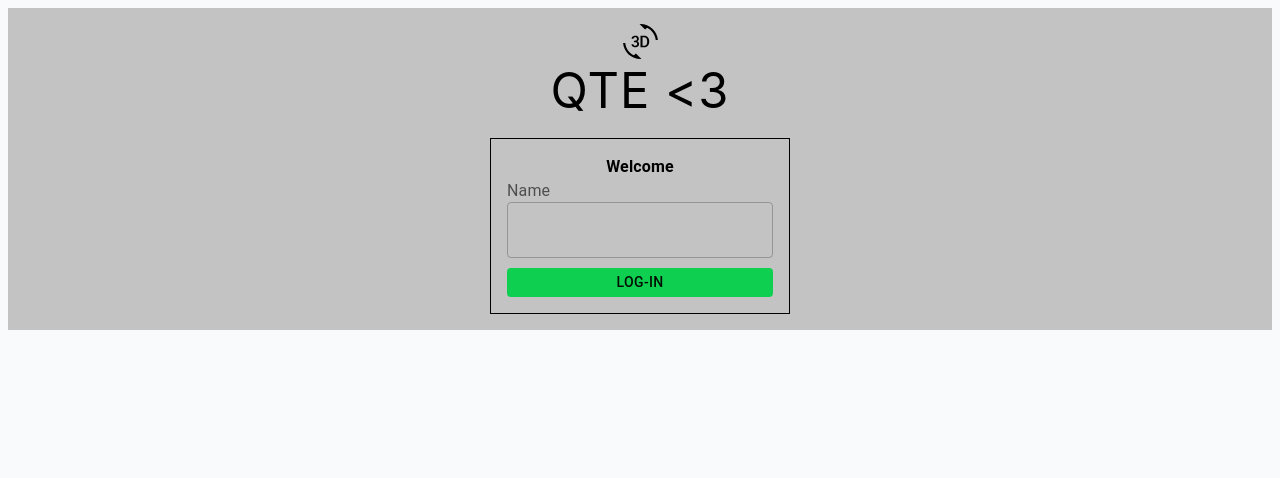
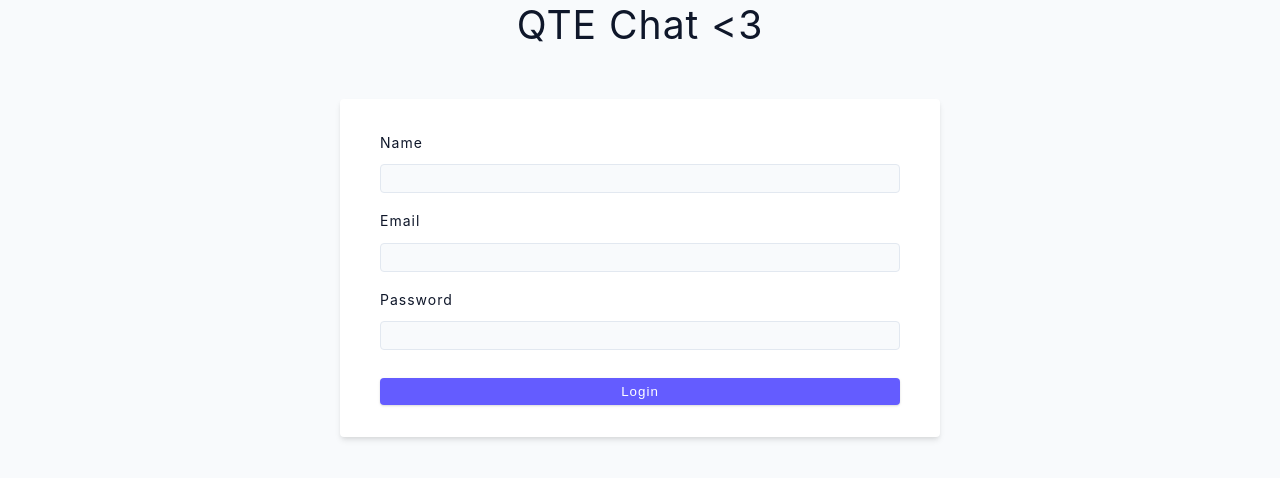
Before and after one commit to DavidFornander/chat-client, a React (Create React App) app in the folder app/: page / in a window 1280 px wide. Shown: the top 478 px of the page. Built offline with nearby package versions, Linux system fonts and the light colour scheme.

Commit message:
Improved Sign in page

```diff
--- a/app/src/features/logIn/LogInForm.tsx
+++ b/app/src/features/logIn/LogInForm.tsx
@@ -1,61 +1,80 @@
-import { FC, FormEvent } from 'react';
+import { useState } from 'react';
+import axios from 'axios';
 import { useNavigate } from 'react-router-dom';
-import { Provider, useSelector, useDispatch } from 'react-redux';
-import { Box, TextField, Typography, InputLabel, Button } from '@mui/material';
 
-import { selectPosts, add } from '../../store';
+// URL to database
+const url = 'http://localhost:3000/users';
 
 
+const LogInForm = () => {
+    const [name, setName] = useState('');
+    const [email, setEmail] = useState('');
+    const [password, setPassword] = useState('')
+
+    let navigate = useNavigate();
 
 
+    const onSubmitHandler = async (e: any) => {
+        e.preventDefault();
 
-const LogInForm: FC = () => {
-
-    const posts = useSelector(selectPosts)
-    const dispatch = useDispatch();
-    let navigate = useNavigate();
-
-    const onSubmitHandler = (e: FormEvent<HTMLFormElement>) => {
-        e.preventDefault();
-        const target = e.target as typeof e.target & {
-            name: {value: string}
-            usr: {value: string}
+        if( name != "" && email != "" && password != "" ){
+            try {
+                const resp = await axios.post(url, { username: name, email: email, password: password })
+                navigate("messages")
+            } catch (error) {
+                console.log(error);
+            }
         }
 
-        console.log(target.name.value)
-
-        if (target.name.value != "") {
-            dispatch(add(target.name.value))
-            navigate('messages')
-        }
-    }
+    };
 
     return (
-        <Box sx={{
-            border: 1,
-            padding: 2,
-            width: '300px',
-            marginTop: 2,
-        }}
-        >
-            <form onSubmit={onSubmitHandler}>
-                <Typography textAlign='center' fontWeight='bold'> Welcome </Typography>
-                <InputLabel> Name</InputLabel>
-                <TextField type='text' name='name' id='name' fullWidth />
-                <Button
-                    style={{
-                        marginTop: 10,
-                        padding: 2,
-                        backgroundColor: '#0fcf50'
-                    }}
-                    type='submit'
-                    fullWidth
-                >
-                    log-in
-                </Button>
+        <section>
+            <h2 className='text-center'>QTE Chat &lt;3</h2>
+            <form className='form' onSubmit={onSubmitHandler}>
+                <div className='form-row'>
+                    <label htmlFor='name' className='form-label'>
+                        name
+                    </label>
+                    <input
+                        type='text'
+                        className='form-input'
+                        id='name'
+                        value={name}
+                        onChange={(e) => setName(e.target.value)}
+                    />
+                </div>
+                <div className='form-row'>
+                    <label htmlFor='email' className='form-label'>
+                        email
+                    </label>
+                    <input
+                        type='email'
+                        className='form-input'
+                        id='email'
+                        value={email}
+                        onChange={(e) => setEmail(e.target.value)}
+                    />
+                </div>
+
+                <div className='form-row'>
+                    <label htmlFor='password' className='form-label'>
+                        password
+                    </label>
+                    <input
+                        type='password'
+                        className='form-input'
+                        id='password'
+                        value={password}
+                        onChange={(e) => setPassword(e.target.value)}
+                    />
+                </div>
+
+                <button type='submit' className='btn btn-block'>
+                    login
+                </button>
             </form>
-        </Box>
-    )
-}
-
-export default LogInForm
+        </section>
+    );
+};
+export default LogInForm;
--- a/app/src/features/logIn/logInSlice.ts
+++ /dev/null
@@ -1 +0,0 @@
-export default {}
--- a/app/src/index.css
+++ b/app/src/index.css
@@ -66,6 +66,7 @@ html {
 }
 
 body {
+  margin: 0;
   background: var(--backgroundColor);
   font-family: -apple-system, BlinkMacSystemFont, 'Segoe UI', Roboto, Oxygen,
     Ubuntu, Cantarell, 'Open Sans', 'Helvetica Neue', sans-serif;
--- a/app/src/layouts/LogInLayout.tsx
+++ /dev/null
@@ -1,21 +0,0 @@
-import { FC, ReactNode } from 'react'
-import ThreeDRotation from '@mui/icons-material/ThreeDRotation'
-import { Grid } from '@mui/material'
-
-
-const LogInLayout = ({ children }: { children: ReactNode }) => {
-    return (
-            <Grid
-                sx={{ p: 2 }}
-                container direction='column'
-                justifyContent='flex-start'
-                alignItems='center'
-            >
-                <ThreeDRotation fontSize='large' />
-                <h1>QTE &lt;3</h1>
-                <main>{children}</main>
-            </Grid>
-    )
-}
-
-export default LogInLayout;
--- a/app/src/pages/Home.page.tsx
+++ b/app/src/pages/Home.page.tsx
@@ -1,13 +1,10 @@
-import "../App.css"
 import { Link } from 'react-router-dom'
 import React, { FormEvent } from 'react'
+import { TextField, Button, Typography, Divider } from "@mui/material";
+import { Provider, useSelector, useDispatch } from 'react-redux';
 
-import { Provider, useSelector, useDispatch } from 'react-redux';
 import store, { selectPosts, add } from '../store';
-import { TextField, Button, Typography, Divider } from "@mui/material";
-
-
-
+import "../App.css"
 
 function UL<T>({
   items,
@@ -58,11 +55,20 @@ const HomePage = () => {
 
       <section className="Section">
         <nav className="Nav">
-          <UL
-            items={posts}
-            itemClick={() => { }}
-            render={(todo) => <>{todo.text}</>}
-          />
+        <Divider/>
+          <div className="card">
+              <div className="container">
+                <h4><b>David</b></h4>
+                <p>Interior Designer</p>
+              </div>
+          </div>
+          <Divider/>
+          <div className="card">
+              <div className="container">
+                <h4><b>Erik</b></h4>
+                <p>Interior Designer</p>
+              </div>
+          </div>
         </nav>
 
         <article className="Article">
@@ -72,31 +78,12 @@ const HomePage = () => {
             render={(todo) => <>{todo.text}</>}
           />
 
-
-          <Divider/>
-          <div className="card">
-              <div className="container">
-                <h4><b>Jane Doe</b></h4>
-                <p>Interior Designer</p>
-              </div>
-          </div>
-          <Divider/>
-          <div className="card">
-              <div className="container">
-                <h4><b>Jane Doe</b></h4>
-                <p>Interior Designer</p>
-              </div>
-          </div>
-
         </article>
 
       </section>
 
       <footer className="Footer">
-
-        <h1>msg:</h1>
         <form onSubmit={onSubmitHandler}>
-
           <TextField type='text' name='name' id='name' />
           <Button
             style={{
--- a/app/src/pages/LogIn.page.tsx
+++ b/app/src/pages/LogIn.page.tsx
@@ -1,15 +1,11 @@
 import "../index.css"
 import { Link } from 'react-router-dom'
-import React from 'react'
-import LogInLayout from "../layouts/LogInLayout"
 import LogInForm from "../features/logIn/LogInForm"
 
 const LoginPage = () => {
     return (
-        <div className="App-header">
-            <LogInLayout>
-                <LogInForm />
-            </LogInLayout>
+        <div>
+            <LogInForm />
         </div>
 
     )
```
Also changed, not shown: app/src/features/chat/MessageBar.tsx (added, +9 -0 lines), app/src/features/chat/MessagePanel.tsx (added, +9 -0 lines), app/src/features/chat/UserPanel.tsx (added, +9 -0 lines), app/src/features/logIn/LogInForm.Old.tsx (added, +57 -0 lines), app/src/layouts/HomeLayout.tsx (deleted, +0 -9 lines), 1 other file (tests, documents, lock files or other folders).
